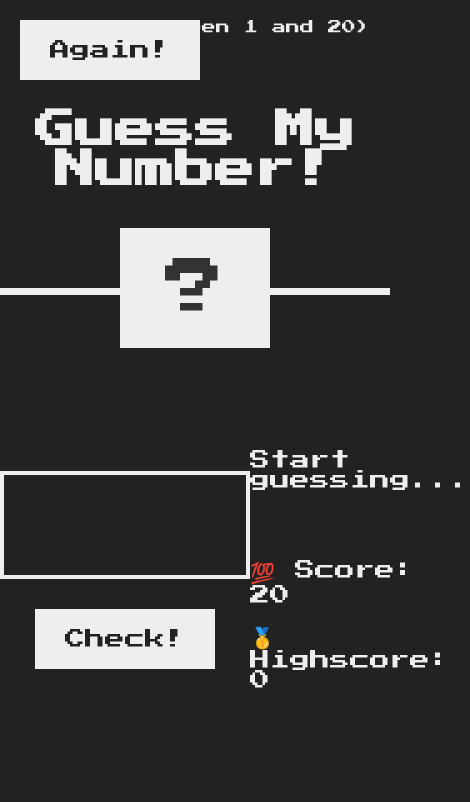
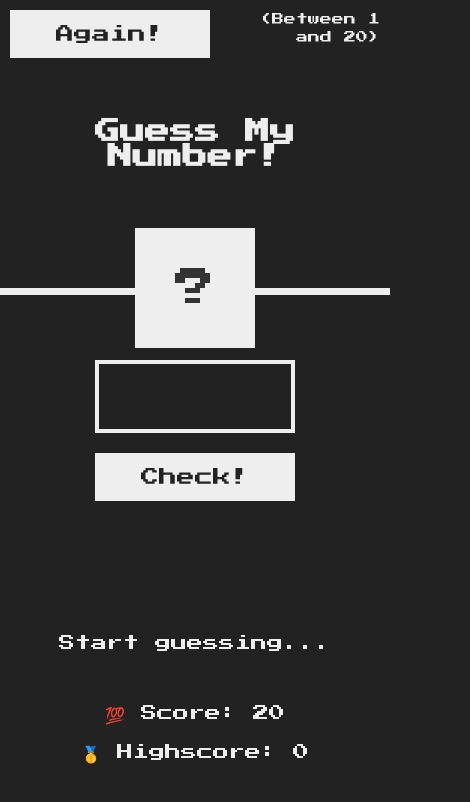
Before and after one commit to Lint2016/GuestMyNumberGame, a plain HTML site: page index.html in a window 390 px wide. Shown: the whole page, 470 px wide, since content can reach past the window. Drawn offline with Linux system fonts and the light colour scheme.

Commit message:
Mobile is now  responsive

```diff
--- a/index.html
+++ b/index.html
@@ -2,8 +2,11 @@
 <html lang="en">
   <head>
     <meta charset="UTF-8" />
-    <meta name="viewport" content="width=device-width, initial-scale=1.0" />
+    <meta name="viewport" content="width=device-width, initial-scale=1.0, maximum-scale=1.0, user-scalable=no, viewport-fit=cover" />
     <meta http-equiv="X-UA-Compatible" content="ie=edge" />
+    <meta name="mobile-web-app-capable" content="yes">
+    <meta name="apple-mobile-web-app-capable" content="yes">
+    <meta name="apple-mobile-web-app-status-bar-style" content="black-translucent">
     <link rel="shortcut icon" href="images/lintLogo2.png" type="image/x-icon">
     <link rel="stylesheet" href="style.css" />
     <title>Guess the secret Number!</title>
--- a/style.css
+++ b/style.css
@@ -9,77 +9,95 @@
 html {
   font-size: 62.5%;
   box-sizing: border-box;
+  overflow-x: hidden;
 }
 
 body {
   font-family: 'Press Start 2P', sans-serif;
   color: #eee;
   background-color: #222;
-  /* background-color: #60b347; */
+  min-height: 100vh;
+  position: relative;
+  overflow-x: hidden;
 }
 
 /* LAYOUT */
 header {
   position: relative;
   height: 35vh;
+  min-height: 200px;
   border-bottom: 7px solid #eee;
+  padding: 1rem;
 }
 
 main {
   height: 65vh;
+  min-height: 400px;
   color: #eee;
   display: flex;
+  flex-wrap: wrap;
   align-items: center;
   justify-content: space-around;
+  padding: 1rem;
 }
 
-.left {
-  width: 52rem;
+.left, .right {
+  width: 100%;
+  max-width: 52rem;
+  padding: 1rem;
   display: flex;
   flex-direction: column;
   align-items: center;
-}
-
-.right {
-  width: 52rem;
-  font-size: 2rem;
+  text-align: center;
 }
 
 /* ELEMENTS STYLE */
 h1 {
-  font-size: 4rem;
+  font-size: 2.5rem;
   text-align: center;
   position: absolute;
   width: 100%;
-  top: 52%;
+  top: 50%;
   left: 50%;
   transform: translate(-50%, -50%);
+  padding: 0 1rem;
+  word-wrap: break-word;
 }
 
 .number {
   background: #eee;
   color: #333;
-  font-size: 6rem;
-  width: 15rem;
-  padding: 3rem 0rem;
+  font-size: 4rem;
+  width: 12rem;
+  height: 12rem;
+  padding: 2rem 0;
   text-align: center;
   position: absolute;
   bottom: 0;
   left: 50%;
   transform: translate(-50%, 50%);
+  display: flex;
+  align-items: center;
+  justify-content: center;
+  line-height: 1;
 }
 
 .between {
-  font-size: 1.4rem;
+  font-size: 1.2rem;
   position: absolute;
-  top: 2rem;
-  right: 2rem;
+  top: 1rem;
+  right: 1rem;
+  text-align: right;
+  max-width: 40%;
+  line-height: 1.5;
 }
 
 .again {
   position: absolute;
-  top: 2rem;
-  left: 2rem;
+  top: 1rem;
+  left: 1rem;
+  padding: 1rem 1.5rem;
+  font-size: 1.6rem;
 }
 
 .guess {
@@ -87,33 +105,108 @@ h1 {
   border: 4px solid #eee;
   font-family: inherit;
   color: inherit;
-  font-size: 5rem;
-  padding: 2.5rem;
-  width: 25rem;
+  font-size: 3.5rem;
+  padding: 1.5rem;
+  width: 100%;
+  max-width: 20rem;
   text-align: center;
   display: block;
-  margin-bottom: 3rem;
+  margin: 0 auto 2rem;
 }
 
 .btn {
   border: none;
   background-color: #eee;
   color: #222;
-  font-size: 2rem;
+  font-size: 1.8rem;
   font-family: inherit;
-  padding: 2rem 3rem;
+  padding: 1.5rem 2.5rem;
   cursor: pointer;
+  width: 100%;
+  max-width: 20rem;
+  margin: 0 auto;
+  transition: all 0.2s;
 }
 
 .btn:hover {
   background-color: #ccc;
+  transform: translateY(-2px);
+}
+
+.btn:active {
+  transform: translateY(0);
 }
 
 .message {
-  margin-bottom: 8rem;
-  height: 3rem;
+  margin: 2rem 0 4rem;
+  min-height: 3rem;
+  font-size: 1.6rem;
+  line-height: 1.5;
+  padding: 0 1rem;
 }
 
-.label-score {
-  margin-bottom: 2rem;
+.label-score, .label-highscore {
+  margin-bottom: 1.5rem;
+  font-size: 1.6rem;
+  line-height: 1.5;
 }
+
+/* Media Queries */
+@media (min-width: 768px) {
+  h1 {
+    font-size: 3.5rem;
+  }
+
+  .number {
+    font-size: 5rem;
+    width: 15rem;
+    height: 15rem;
+  }
+
+  .between {
+    font-size: 1.4rem;
+    max-width: none;
+  }
+
+  .again {
+    padding: 1.5rem 2.5rem;
+    font-size: 1.8rem;
+  }
+
+  .guess {
+    font-size: 5rem;
+    padding: 2rem;
+    max-width: 25rem;
+  }
+
+  .btn {
+    font-size: 2rem;
+    padding: 2rem 3rem;
+  }
+
+  .message, .label-score, .label-highscore {
+    font-size: 1.8rem;
+  }
+}
+
+/* Landscape mode for mobile */
+@media (max-height: 500px) and (orientation: landscape) {
+  header {
+    height: 30vh;
+  }
+
+  main {
+    height: 70vh;
+    flex-direction: row;
+    padding: 0.5rem;
+  }
+
+  .left, .right {
+    width: 50%;
+    padding: 0.5rem;
+  }
+
+  .message {
+    margin: 1rem 0 2rem;
+  }
+}
```
